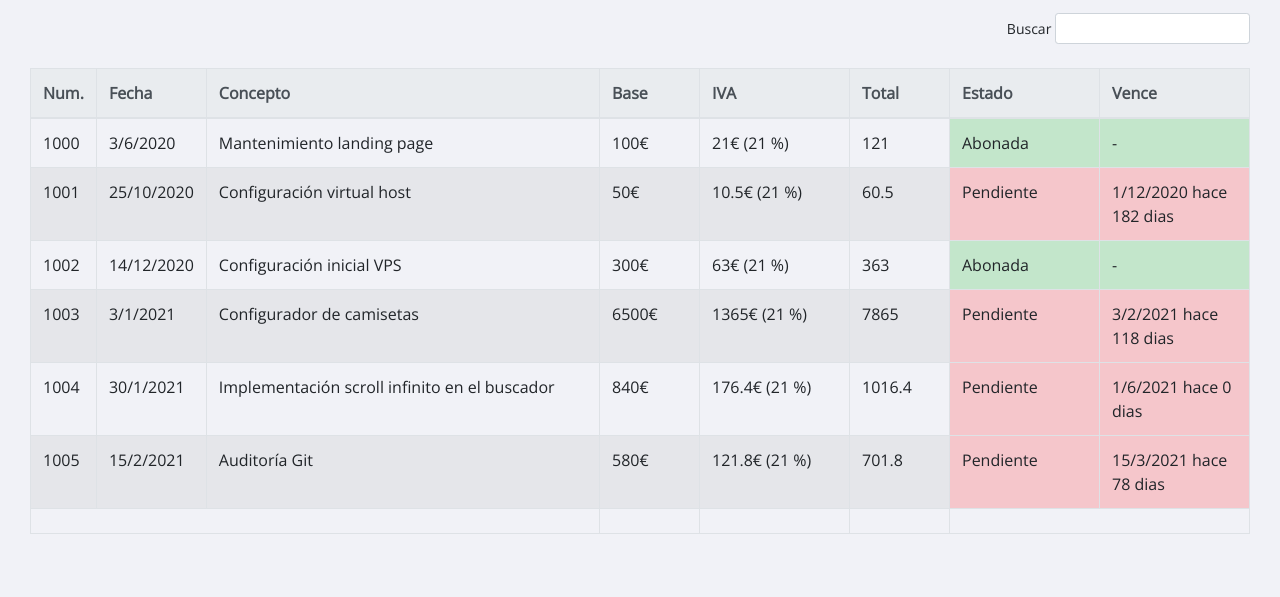
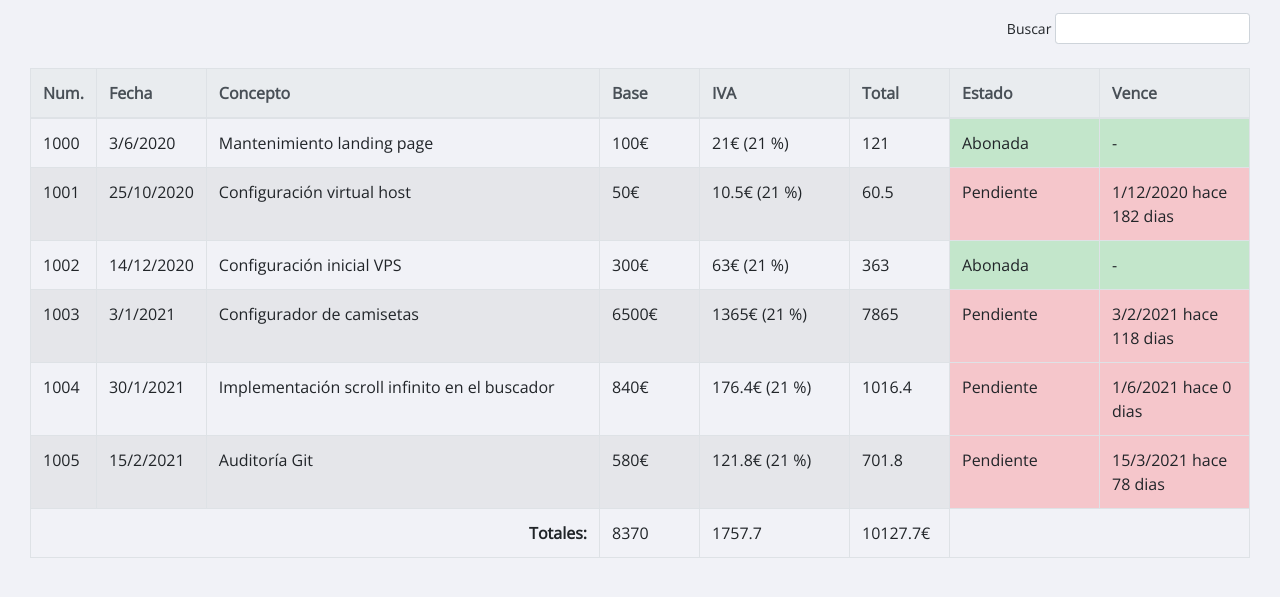
Before and after one commit to josemariaz1995/C2-ejercicio-13-equipo-B, a website with bundled scripts: page index.html in a window 1280 px wide. Shown: the part 73-670 px from the top of the page. Built offline with nearby package versions, Linux system fonts and the light colour scheme.

Commit message:
los totales del pie de la tabla, base y iva sin € por que sino total devuelve NaN

```diff
--- a/index.html
+++ b/index.html
@@ -58,7 +58,7 @@
           </tbody>
           <tfoot class="pie-tabla">
             <tr>
-              <th class="text-right" colspan="3"></th>
+              <th class="text-right" colspan="3">Totales:</th>
               <td class="totalesBase"></td>
               <td class="totalesIva"></td>
               <td class="totalesTotal"></td>
--- a/js/index.js
+++ b/js/index.js
@@ -26,14 +26,11 @@ const extraerConcepto = () => {};
 
 const calcularIva = (base, iva) => (base * iva) / 100;
 
-const calcularIvaTabla = (ivatotal) => {ivaTotal.reduce((contador,numeritos)=>numeritos+contador,0)};
-
-const calcularToltalTabla = (totaltabla) => {totalTabla.reduce((contador,numeritos)=>numeritos+contador,0)};
-
-const calcularBaseTabla = (basetabla) => {baseTotal.reduce((contador,numeritos)=>numeritos+contador,0)};
 const baseTotal = [];
 const ivaTotal = [];
-const totalTabla = [];
+
+const calcularTotales = (total) =>
+  total.reduce((contador, numeritos) => numeritos + contador, 0);
 
 const modificarEstado = (moldeObjeto) => {
   if (moldeObjeto.estado.textContent !== "Abonada") {
@@ -61,9 +58,11 @@ const main = () => {
   const facturasFiltradas = facturas.filter(
     (factura) => factura.tipo === "ingreso"
   );
-
+  const pieTabla = document.querySelector(".pie-tabla");
   const cuerpoTabla = document.querySelector(".cuerpo-tabla");
-  const pieTabla = document.querySelector(".pie-tabla");
+  const sumaTotalBase = pieTabla.querySelector(".totalesBase");
+  const sumaTotalIva = pieTabla.querySelector(".totalesIva");
+  const sumaTotalTabla = pieTabla.querySelector(".totalesTotal");
   const fila = document.querySelector(".filaMolde");
   const moldeHijos = Array.from(document.querySelectorAll(".filaMolde > td"));
 
@@ -94,8 +93,7 @@ const main = () => {
     abonada,
   } of facturasFiltradas) {
     baseTotal.push(base);
-    ivaTotal.push(tipoIva);
-    totalTabla.push(base + (tipoIva * base) / 100);
+    ivaTotal.push(calcularIva(base, tipoIva));
 
     const filaClonada = fila.cloneNode();
     filaClonada.classList.remove("d-none");
@@ -122,9 +120,16 @@ const main = () => {
 
     creacionFila(cuerpoTabla, filaClonada, moldeObjeto);
   }
+  console.log(baseTotal);
+
+  sumaTotalBase.textContent = `${calcularTotales(baseTotal)}`;
+
+  sumaTotalIva.textContent = `${calcularTotales(ivaTotal)}`;
+
+  sumaTotalTabla.textContent = `${
+    +sumaTotalBase.textContent + +sumaTotalIva.textContent
+  }€`;
 };
-
-console.log(totalTabla, baseTotal, ivaTotal);
 
 const creacionFila = (cuerpo, fila, columnaObjeto) => {
   for (const [propiedad, valor] of Object.entries(columnaObjeto)) {
```
